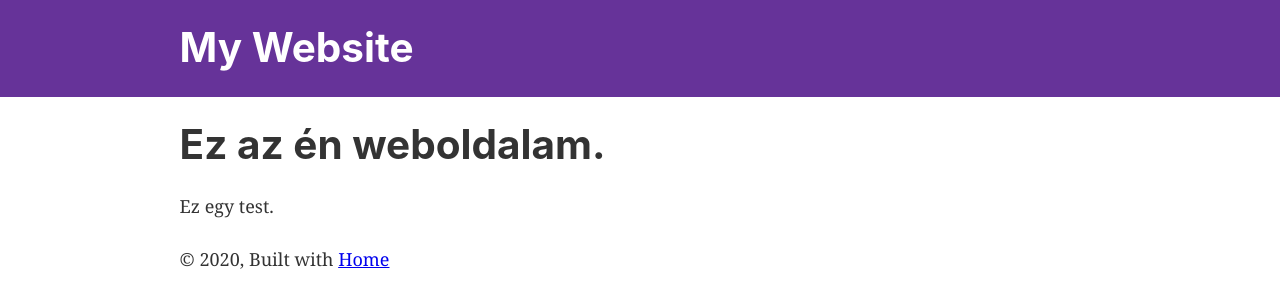
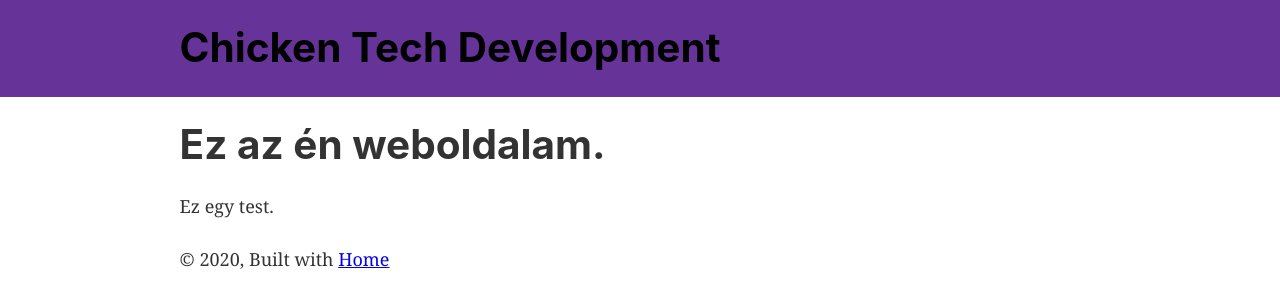
Before and after one commit to Barigamb738/testwebpage, a Gatsby site: page / in a window 1280 px wide. Built offline with nearby package versions, Linux system fonts and the light colour scheme; Gatsby itself is replaced by a stand-in of ours.

Commit message:
Update header.js

```diff
--- a/src/components/header.js
+++ b/src/components/header.js
@@ -20,11 +20,11 @@ const Header = ({ siteTitle }) => (
         <Link
           to="/"
           style={{
-            color: `white`,
+            color: `black`,
             textDecoration: `none`,
           }}
         >
-          My Website
+          Chicken Tech Development
         </Link>
       </h1>
     </div>
```
